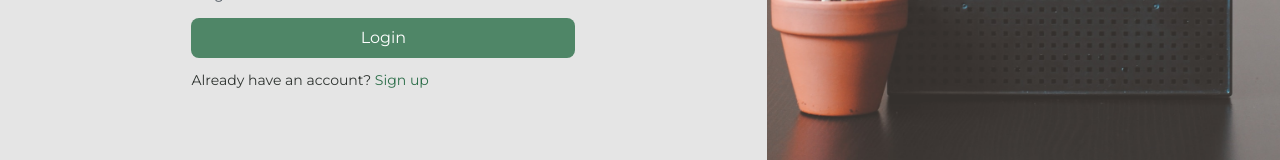
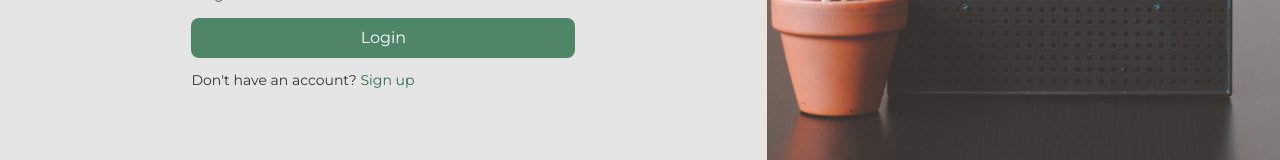
Before and after one commit to consuelo-th/consuelo-frontend, a React (Vite) app: page /auth in a window 1280 px wide. Shown: the part 571-731 px from the top of the page. Built offline with nearby package versions, Linux system fonts and the light colour scheme; a web font is replaced by a local one.

Commit message:
Fix sign up typo

```diff
--- a/src/pages/Auth.jsx
+++ b/src/pages/Auth.jsx
@@ -219,7 +219,7 @@ export default () => {
                             </button>
 
                             <div>
-                                { currPage === "login" && <p className="text-body text-sm">Already have an account? <a href="#" className="text-primary-60" onClick={switchPage}>Sign up</a></p>}
+                                { currPage === "login" && <p className="text-body text-sm">Don't have an account? <a href="#" className="text-primary-60" onClick={switchPage}>Sign up</a></p>}
                                 {currPage === "signup" && <p className="text-body text-sm">Already have an account? <a href="#" className="text-primary-60" onClick={switchPage}>Sign in</a></p>}
                             </div>
                         </form>
```
